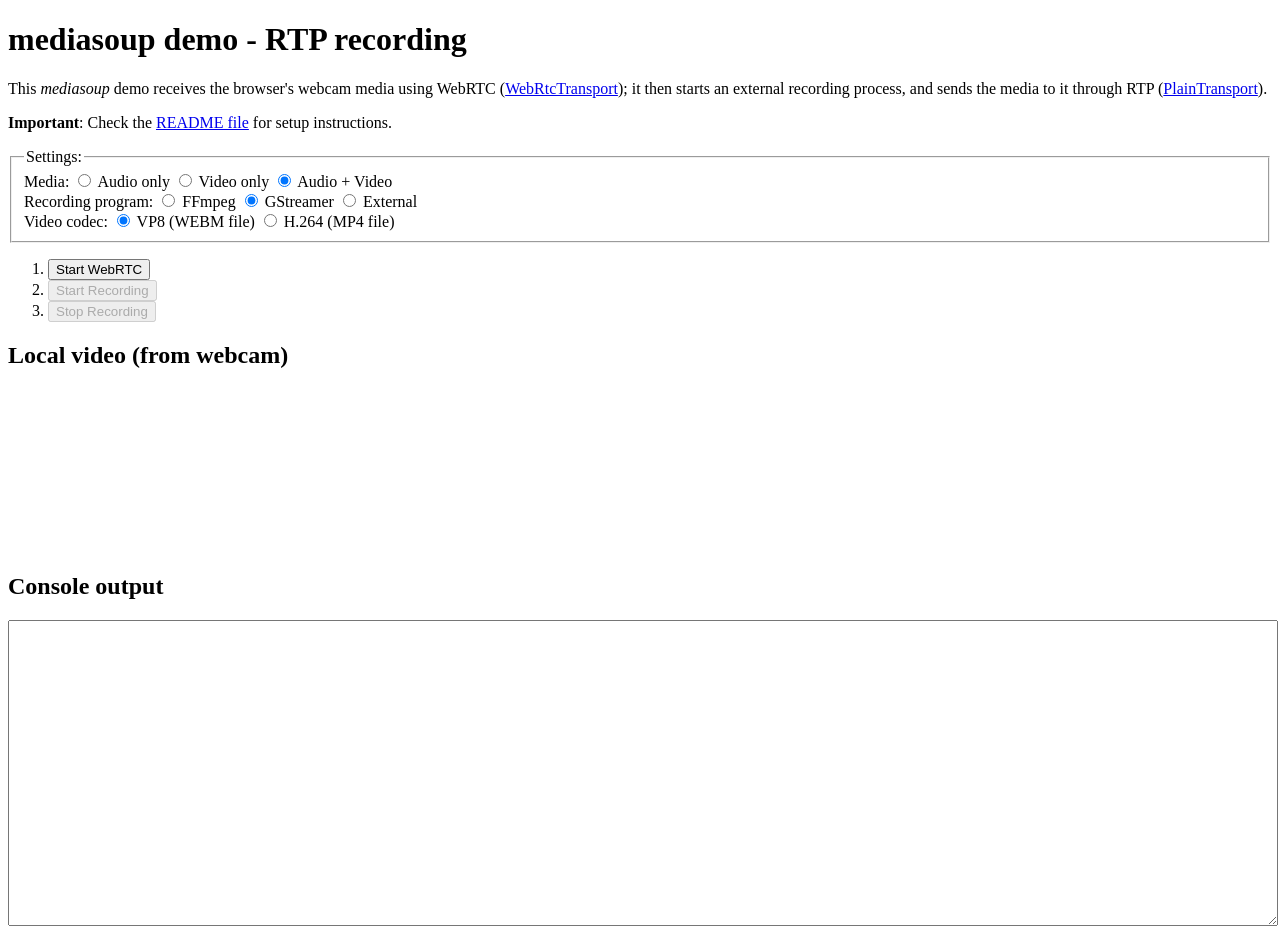
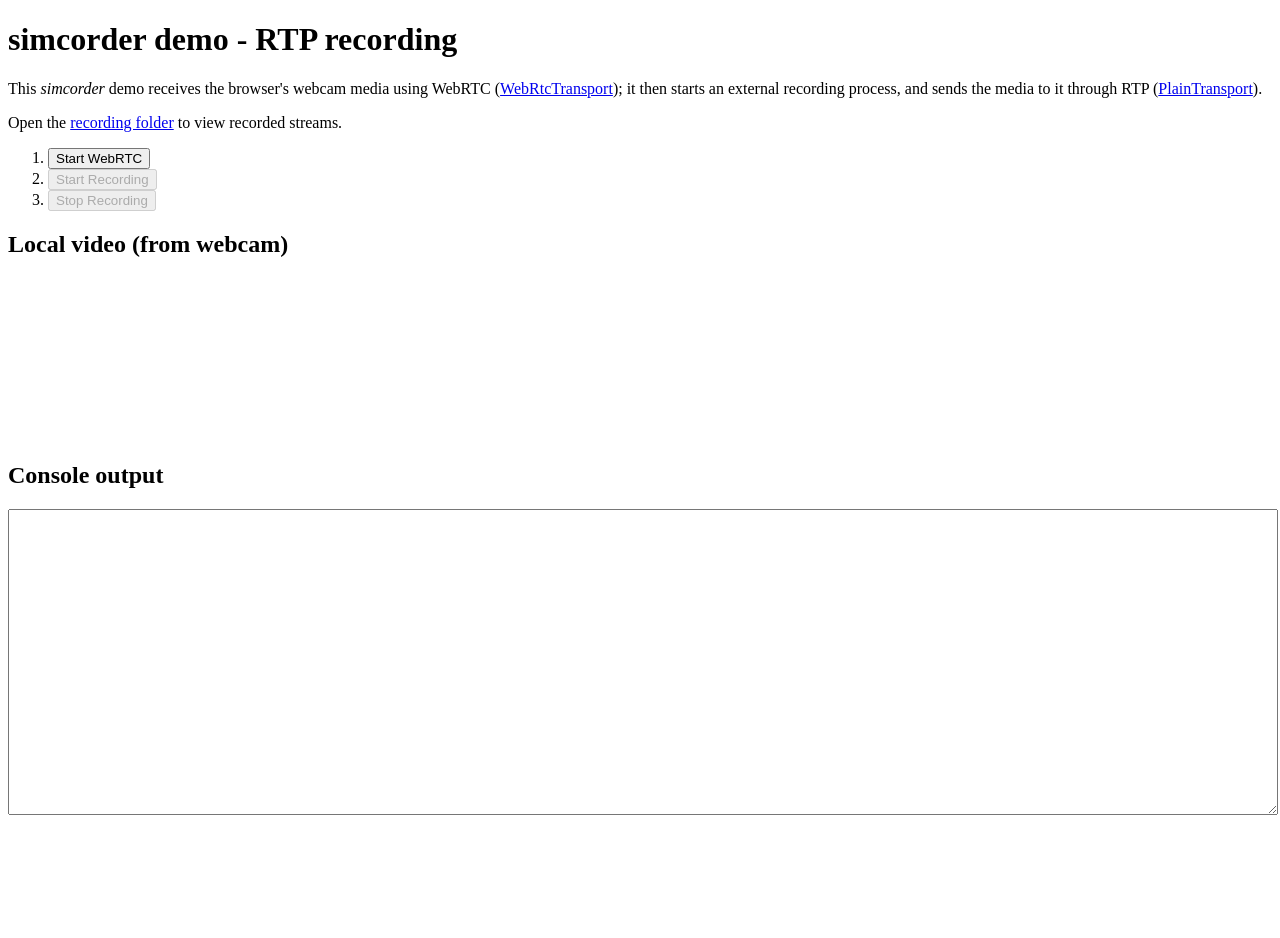
Before and after one commit to hanifanazka/simcorder, a website with bundled scripts: page index.html in a window 1280 px wide. After the commit the page ends 827 px from the top, so only its background shows below. Built offline with nearby package versions, Linux system fonts and the light colour scheme; no server answers.

Commit message:
Hide config, add link to recording, and rebranding

```diff
--- a/index.html
+++ b/index.html
@@ -7,13 +7,13 @@
     <!-- Disable favicon -->
     <link rel="icon" href="data:," />
 
-    <title>mediasoup demo - RTP recording</title>
+    <title>simcorder demo - RTP recording</title>
   </head>
 
   <body>
-    <h1>mediasoup demo - RTP recording</h1>
+    <h1>simcorder demo - RTP recording</h1>
     <p>
-      This <i>mediasoup</i> demo receives the browser's webcam media using
+      This <i>simcorder</i> demo receives the browser's webcam media using
       WebRTC (<a
         href="https://mediasoup.org/documentation/v3/mediasoup/api/#WebRtcTransport"
         target="_blank"
@@ -27,12 +27,12 @@
     </p>
 
     <p>
-      <strong>Important</strong>: Check the
-      <a href="README.md" target="_blank">README file</a> for setup
-      instructions.
+      Open the
+      <a href="/recording" target="_blank">recording folder</a> to view recorded
+      streams.
     </p>
 
-    <fieldset id="uiSettings">
+    <fieldset id="uiSettings" style="display: none"> <!-- Hidden for demo purpose -->
       <legend>Settings:</legend>
       <div>
         Media:
```
